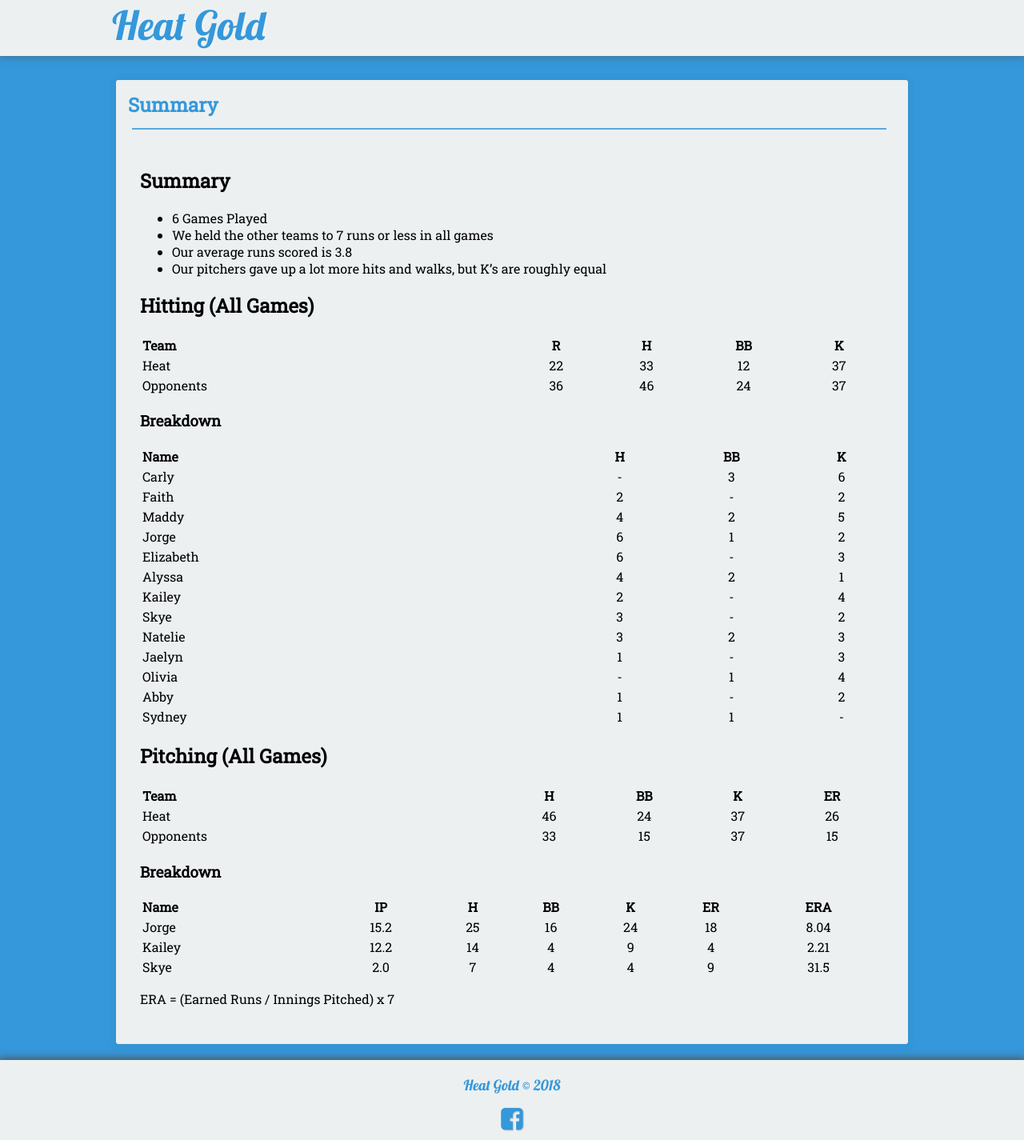
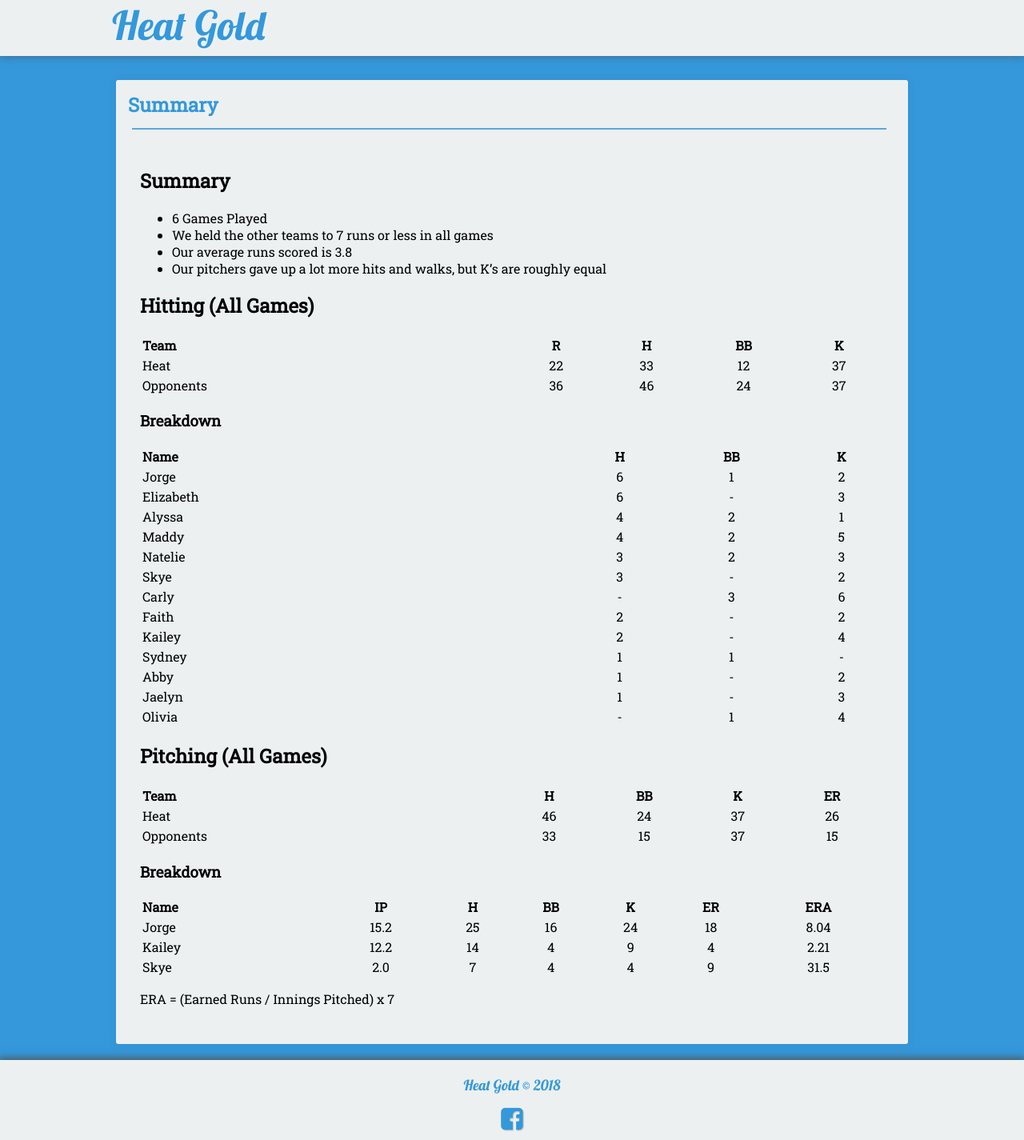
Before and after one commit to seanmerrow/ecf, a Jekyll site: the page built from summary.md, in a window 1280 px wide. Shown: the whole page at 80% size. Built offline with Jekyll 4.4.1, drawn with Linux system fonts in a browser that asks for light colours; nearby versions of some CDN libraries; our own code applies the rules of GitHub Pages for plain Markdown files.

```diff
--- a/summary.md
+++ b/summary.md
@@ -22,19 +22,19 @@ title:  "Summary"
 
 |Name      |H    |BB   |K     |
 |:---------|:---:|:---:|:----:|
-|Carly     |-	   |3	   |6     |
-|Faith	   |2	   |-	   |2     |
-|Maddy	   |4	   |2	   |5     |
 |Jorge	   |6	   |1	   |2     |
 |Elizabeth |6	   |-    |3     |
 |Alyssa	   |4	   |2	   |1     |
+|Maddy	   |4	   |2	   |5     |
+|Natelie	 |3	   |2    |3     |
+|Skye	     |3	   |-    |2     |
+|Carly     |-	   |3	   |6     |
+|Faith	   |2	   |-	   |2     |
 |Kailey	   |2	   |-    |4     |
-|Skye	     |3	   |-    |2     |
-|Natelie	 |3	   |2    |3     |
+|Sydney	   |1	   |1	   |-     |
+|Abby	     |1	   |-	   |2     |
 |Jaelyn	   |1	   |-	   |3     |
 |Olivia	   |-	   |1	   |4     |
-|Abby	     |1	   |-	   |2     |
-|Sydney	   |1	   |1	   |-     |
 
 
 ## Pitching (All Games)
```
